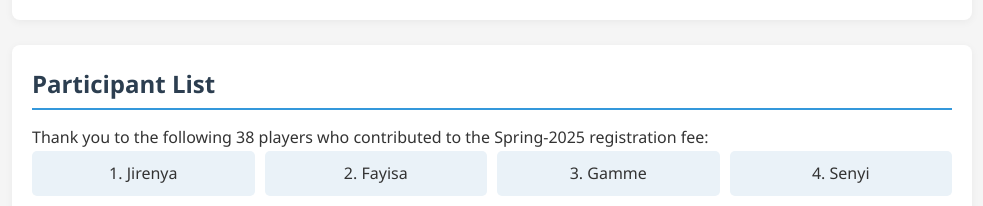
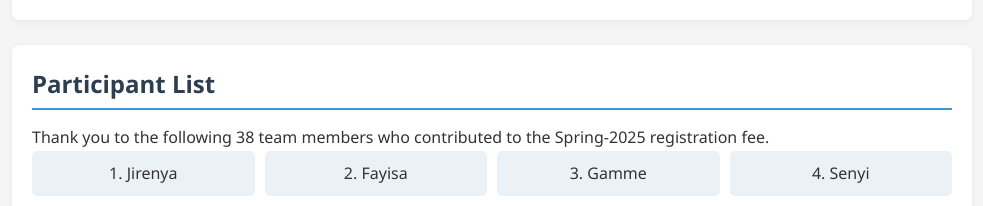
Before and after one commit to maatidc/soccer, a plain HTML site: page index.html in a window 1280 px wide. Shown: the part 780-986 px from the top of the page, without its empty margins (148-1131 px from the left). Drawn offline with Linux system fonts and the light colour scheme.

Commit message:
Update index.html

```diff
--- a/index.html
+++ b/index.html
@@ -191,7 +191,7 @@
 
 <div class="section">
   <h2>Participant List</h2>
-  <p>Thank you to the following 38 players who contributed to the Spring-2025 registration fee:</p>
+  <p>Thank you to the following 38 team members who contributed to the Spring-2025 registration fee.</p>
   <div class="participants">
     <!-- List of participant names -->
     <div class="participant">1. Jirenya</div>
```
